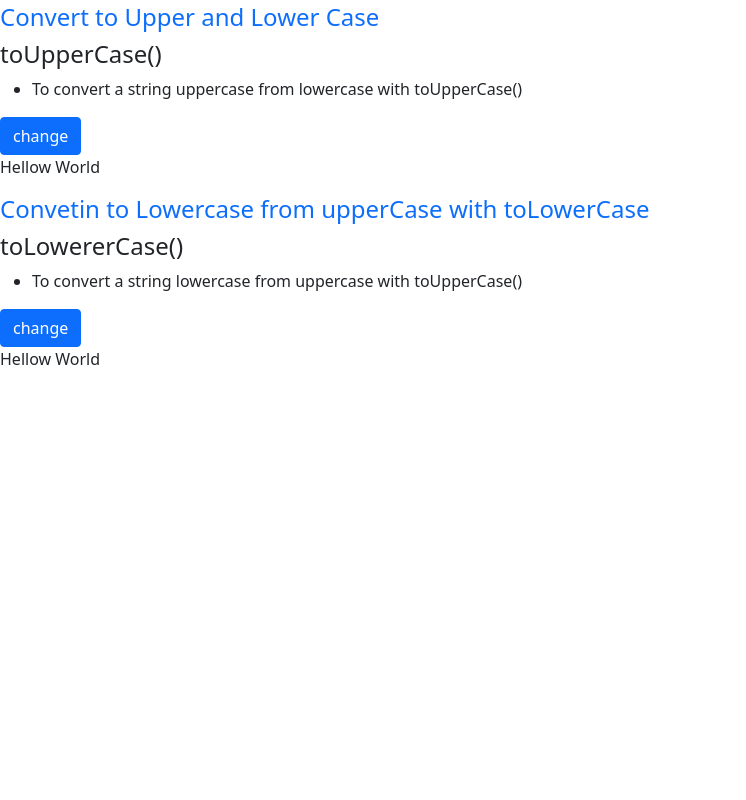
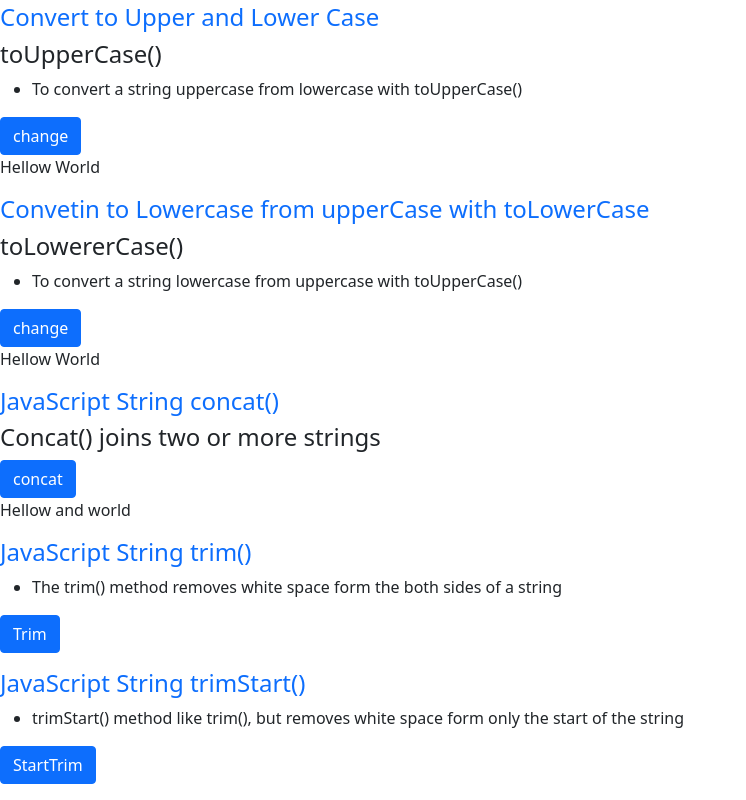
Before and after one commit to TaslimAnjumZisan/JS-work, a plain HTML site: page index.html in a window 1280 px wide. Shown: the part 3429-4229 px from the top of the page, without its empty margins (0-746 px from the left). Before the commit the page ends 3816 px from the top, so only its background shows below. Drawn offline with Linux system fonts and the light colour scheme.

Commit message:
up to trimStart done

```diff
--- a/Asset/js/index.js
+++ b/Asset/js/index.js
@@ -107,8 +107,23 @@
   let text=document.getElementById("lowCase").innerHTML;
   document.getElementById("lowCase").innerHTML=text.toLowerCase();
  }
+function concat(){
+  let text1="Hello";
+  let text2="world";
+  document.getElementById("cont").innerHTML=text1.concat(" ",text2);
+}
 
+function trim(){
+  let x="            Hellow world";
+  document.getElementById("trm").innerHTML=x.trim();
 
+}
+
+function startSTrim(){
+  let x="            Hellow world";
+  document.getElementById("trm2").innerHTML=x.trimStart();
+
+}
     // const myButton = document.querySelector('#myButton');
 
     // myButton.addEventListener('click', () => {
--- a/index.html
+++ b/index.html
@@ -189,6 +189,28 @@
           <p id="lowCase">Hellow World</p>
 
         </div>
+        <div>
+          <h4 class="text-primary">JavaScript String concat()</h4>
+          <h4> Concat() joins two or more strings</h4>
+          <button class="btn btn-primary" onclick="concat()">concat</button>
+          <p id="cont">Hellow and world</p>
+        </div>
+
+        <div>
+          <h4 class="text-primary">JavaScript String trim()</h4>
+          <ul>
+            <li>The trim() method removes white space form the both sides of a string</li>
+          </ul>
+          <button class="btn btn-primary" onclick="trim()">Trim</button>
+          <p id="trm"></p>
+
+          <h4 class="text-primary">JavaScript String trimStart()</h4>
+          <ul>
+            <li>trimStart() method like trim(), but removes white space form only the start of the string</li>
+          </ul>
+          <button class="btn btn-primary" onclick="startSTrim()">StartTrim</button>
+          <p id="trm2"></p>
+        </div>
 
 
         <!-- <div class="toast fade hide" role="alert" aria-live="assertive" aria-atomic="true">
```
